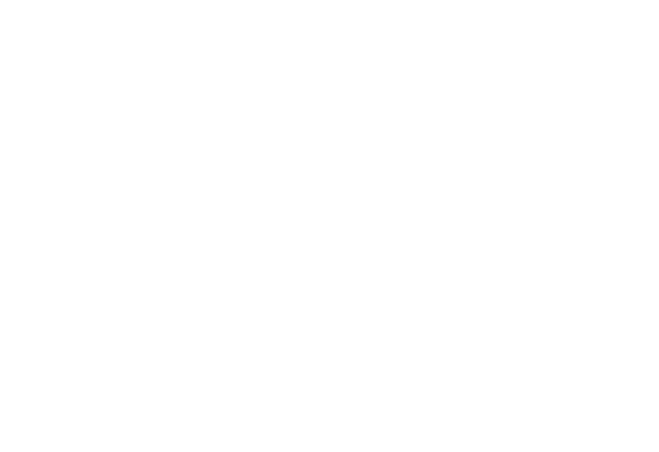
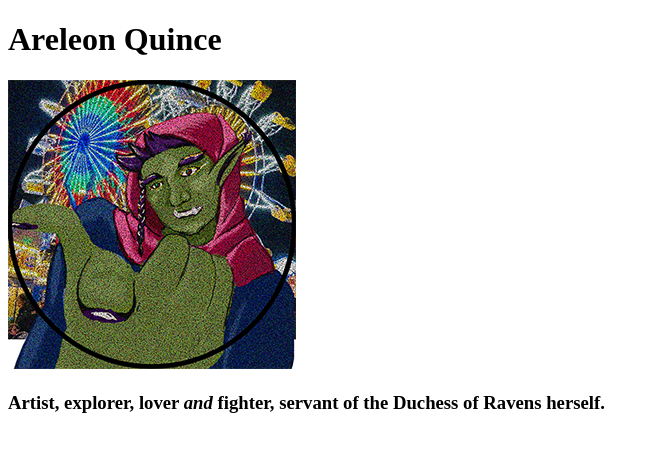
Before and after one commit to ryan-garmeson/VIST474-liquid-layout, a plain HTML site: page index.html in a window 1280 px wide. Shown: the whole page, without its empty margins (0-659 px from the left). Drawn offline with Linux system fonts and the light colour scheme.

Commit message:
header html

```diff
--- a/index.html
+++ b/index.html
@@ -34,6 +34,10 @@ OUTLINE:
 <div id="wrapper">
   <header>
     <!--Name, img, subtitle-->
+    <h1>Areleon Quince</h1>
+    <img src="img/areleon-web.png" alt="Areleon Quince, resident badass">
+    <h3>Artist, explorer, lover <i>and</i> fighter, servant of the Duchess of Ravens herself.</h3>
+
   </header>
   <section>
     <article class="column col1" id="explorer">
```
Also changed, not shown: img/areleon-web.png (added).
